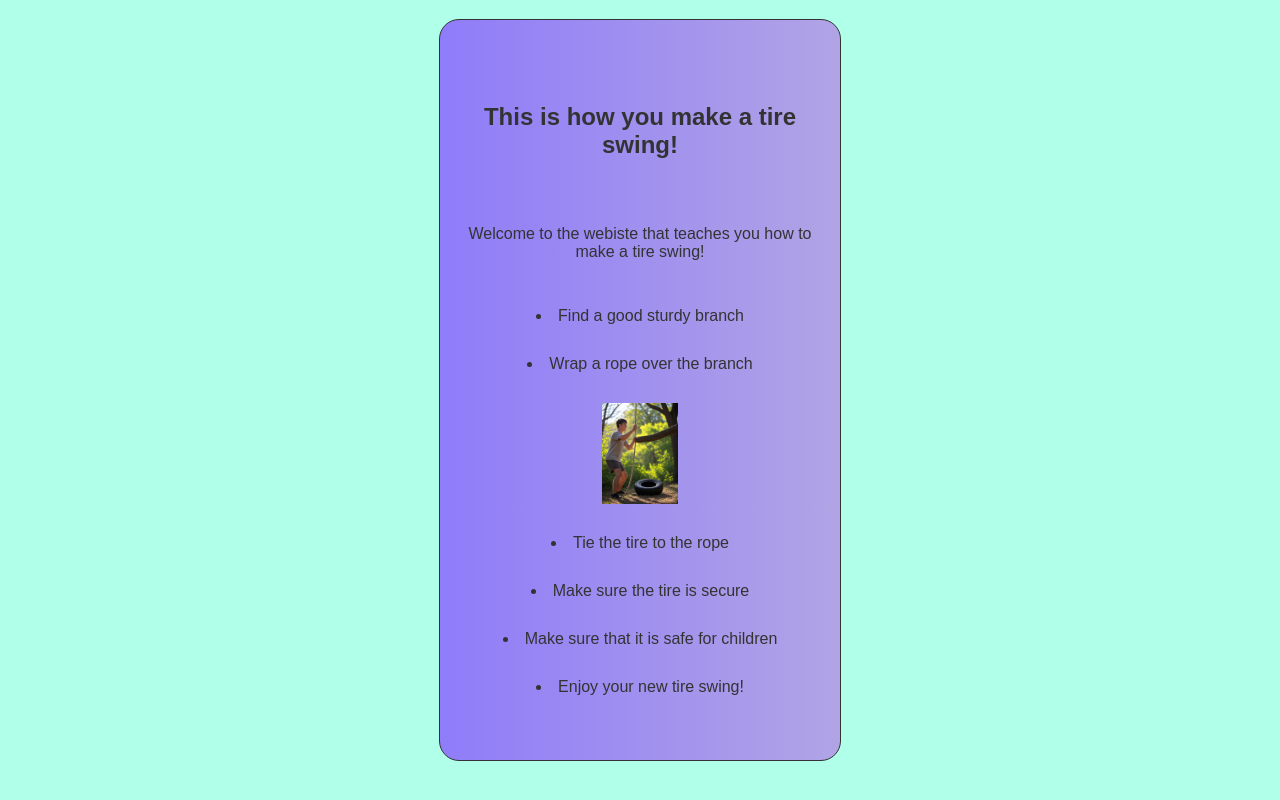
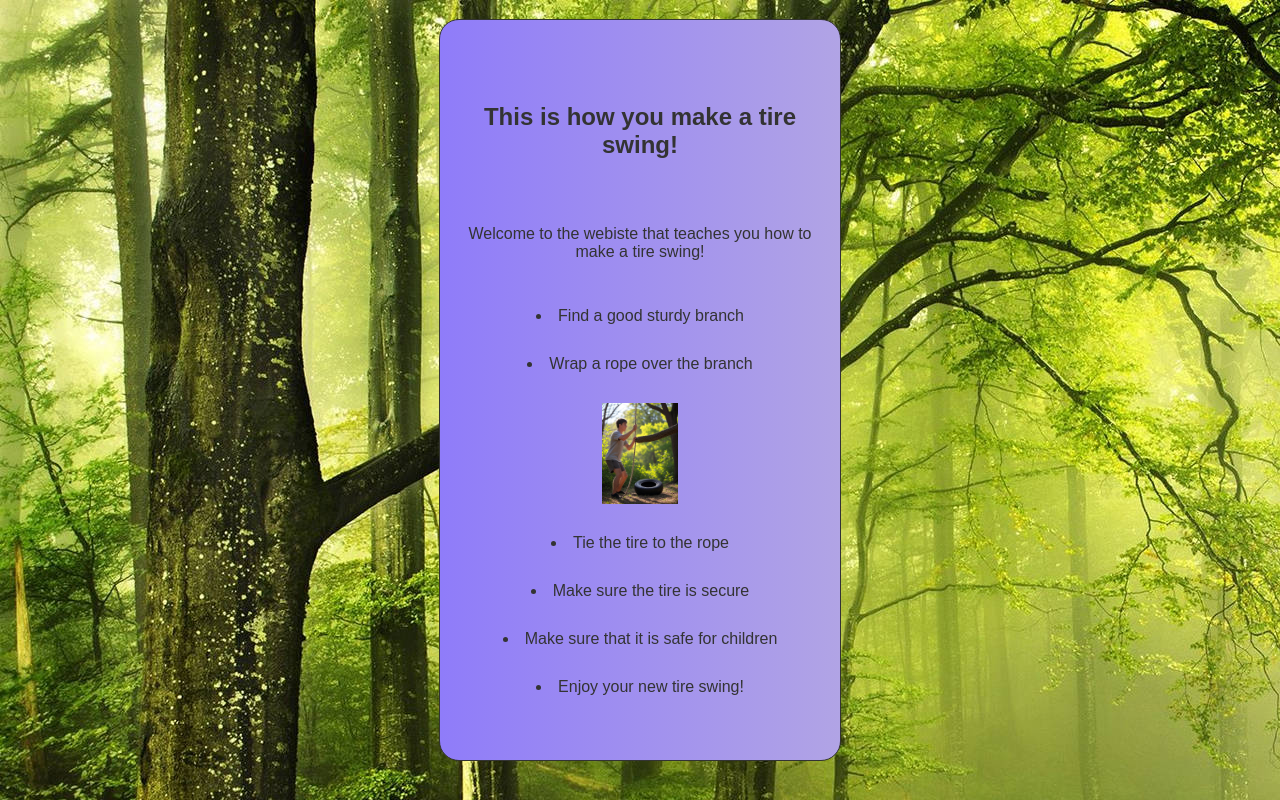
Before and after one commit to dylankohn/asherFirstSite, a plain HTML site: page index.html in a window 1280 px wide. Drawn offline with Linux system fonts and the light colour scheme.

Commit message:
changed background

```diff
--- a/styles.css
+++ b/styles.css
@@ -14,7 +14,7 @@ body {
     align-items: center; /* Vertically centers the child div */
     justify-content: center; /* Optionally centers horizontally as well */
     height: 98vh; /* Or a defined height for the container */
-    background-color: #43ffcd6c;
+    background-image: url('forest.jpg');
 }
 
 .main {
```
Also changed, not shown: forest.jpg (added).
